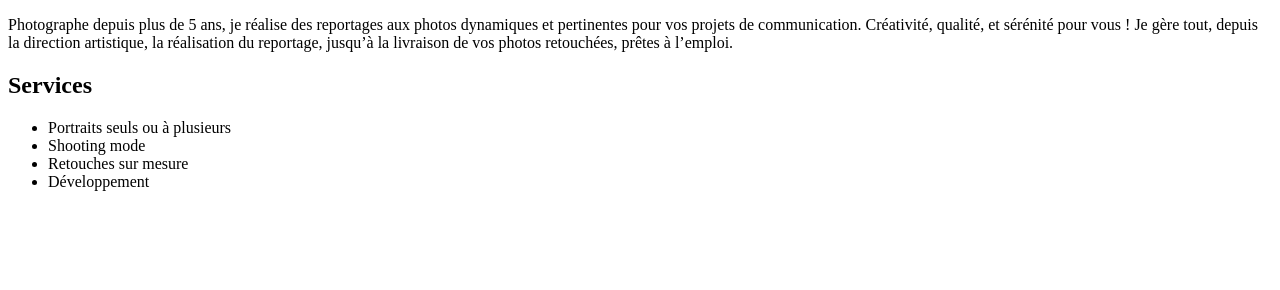
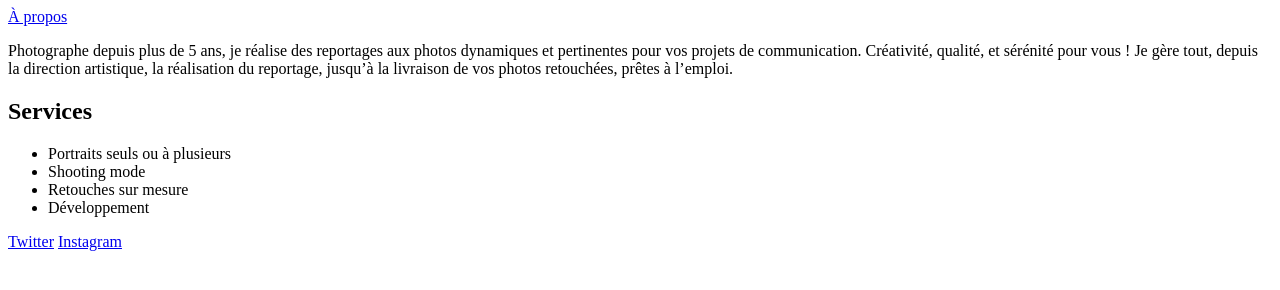
Before and after one commit to F-Saravia/OC_RobbieLens_Photographie, a plain HTML site: page dossier-demo/a-propos.html in a window 1280 px wide. Drawn offline with Linux system fonts and the light colour scheme.

Commit message:
ajout liens de navigation et réseaux sociaux

```diff
--- a/a-propos.html
+++ b/dossier-demo/a-propos.html
@@ -12,6 +12,8 @@
   </head>
   <body>
     <!-- Contenu de la page -->
+    <a href="./dossier-demo/a-propos.html">À propos</a>
+
     <p>
       Photographe depuis plus de 5 ans, je réalise des reportages aux photos
       dynamiques et pertinentes pour vos projets de communication. Créativité,
@@ -26,5 +28,8 @@
       <li>Retouches sur mesure</li>
       <li>Développement</li>
     </ul>
+
+    <a href="https://twitter.com/">Twitter</a>
+    <a href="https://www.instagram.com/">Instagram</a>
   </body>
 </html>
```
Also changed, not shown: index.html (+5 -0 lines).
